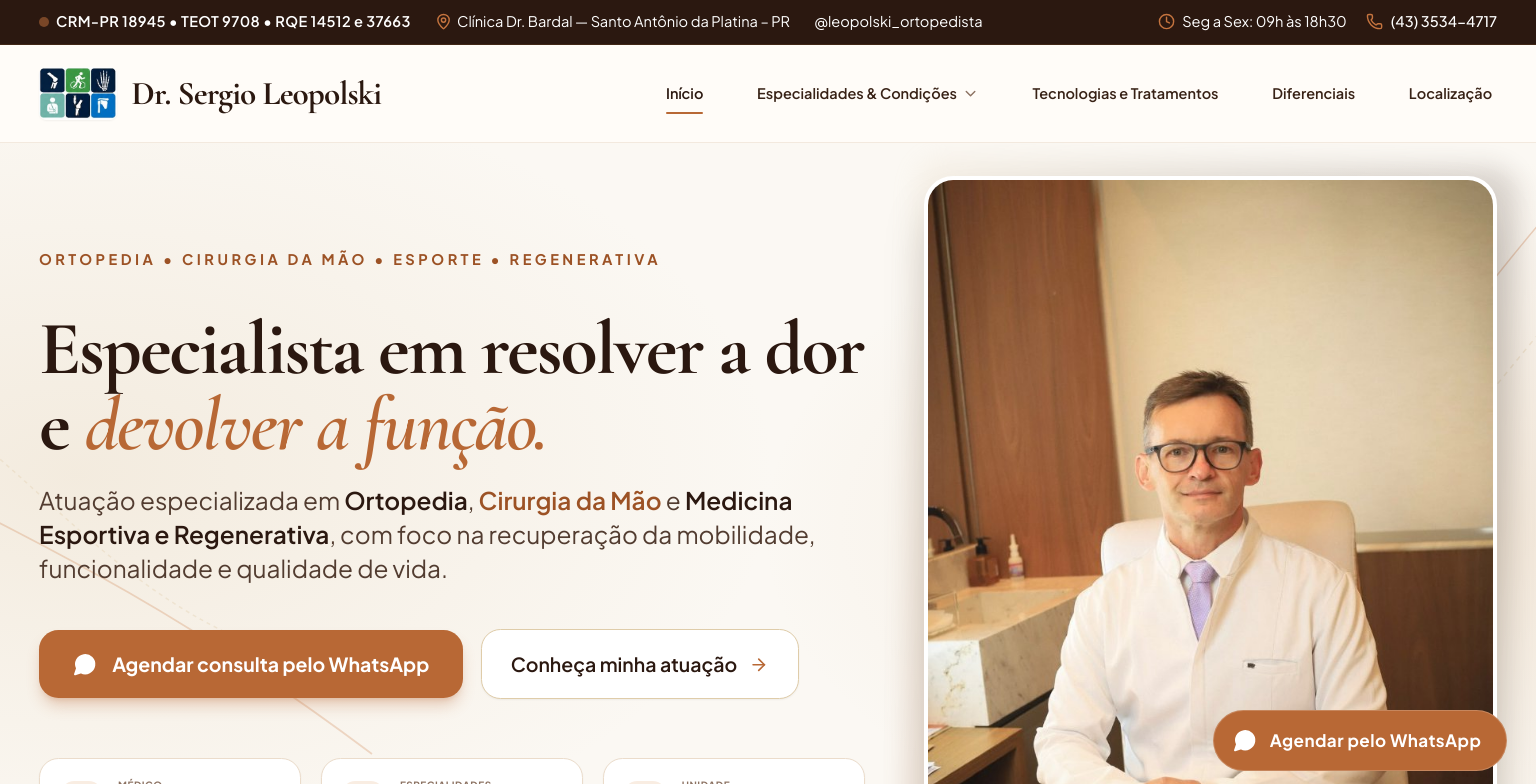
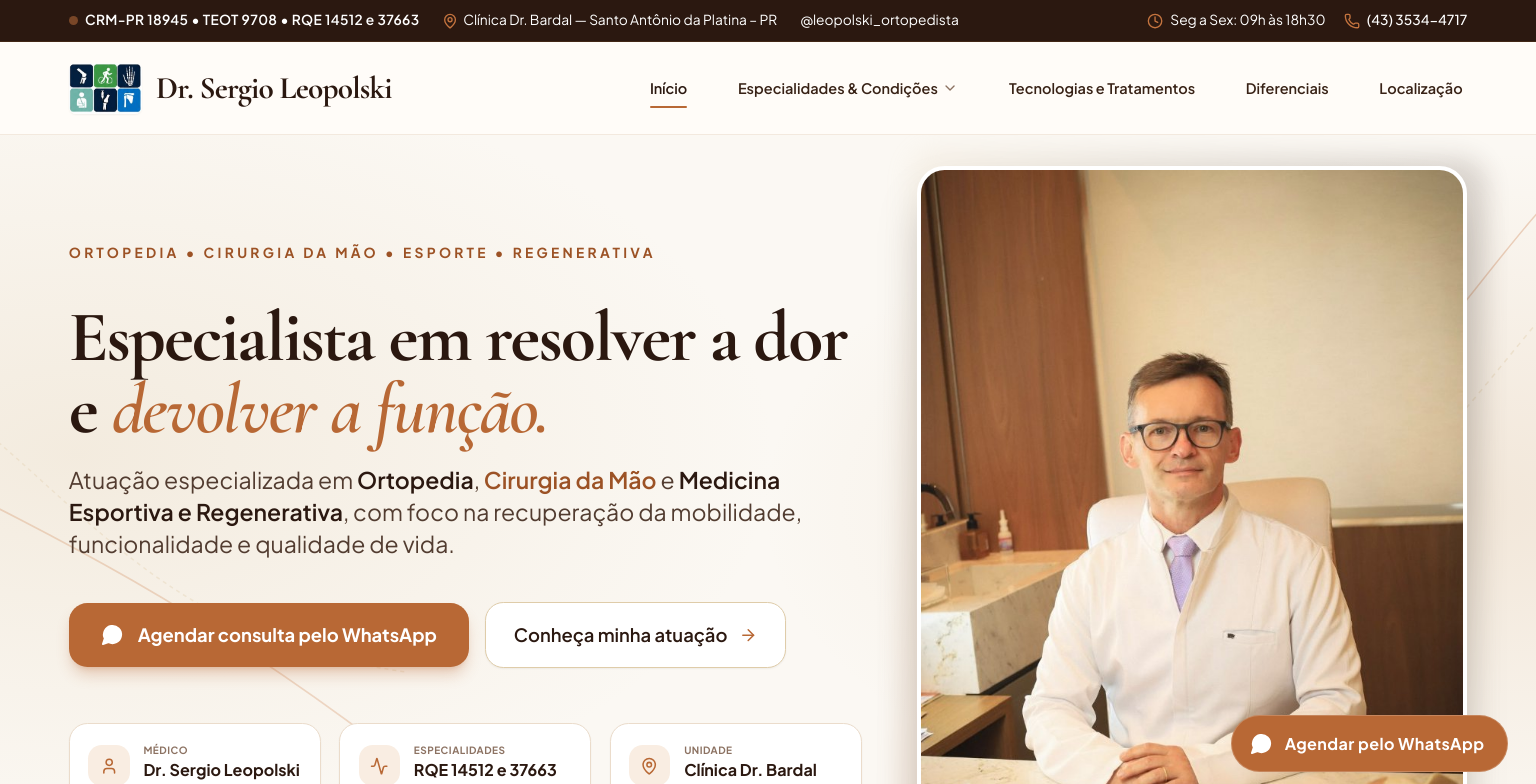
Before and after one commit to josepatrial/drSergioLeopolski, a React (Vite) app: page / in a window 1536 px wide. Shown: the top 784 px of the page. Built offline with nearby package versions, Linux system fonts and the light colour scheme.

Commit message:
style: calibrar proporcao nativa do site exatamente para 115% de escala em desktop

```diff
--- a/src/index.css
+++ b/src/index.css
@@ -10,16 +10,16 @@
     font-size: 16px;
   }
 
-  /* Escala proporcional confortável para desktops (efeito zoom natural de ~120% a 125%) */
+  /* Escala proporcional equilibrada (zoom nativo calibrado exatamente em 115%) */
   @media (min-width: 1024px) {
     html {
-      font-size: 18px;
+      font-size: 17.6px;
     }
   }
 
-  @media (min-width: 1440px) {
+  @media (min-width: 1280px) {
     html {
-      font-size: 19.5px;
+      font-size: 18.4px; /* Exatos 115% de 16px (16 * 1.15 = 18.4px) */
     }
   }
 
```
